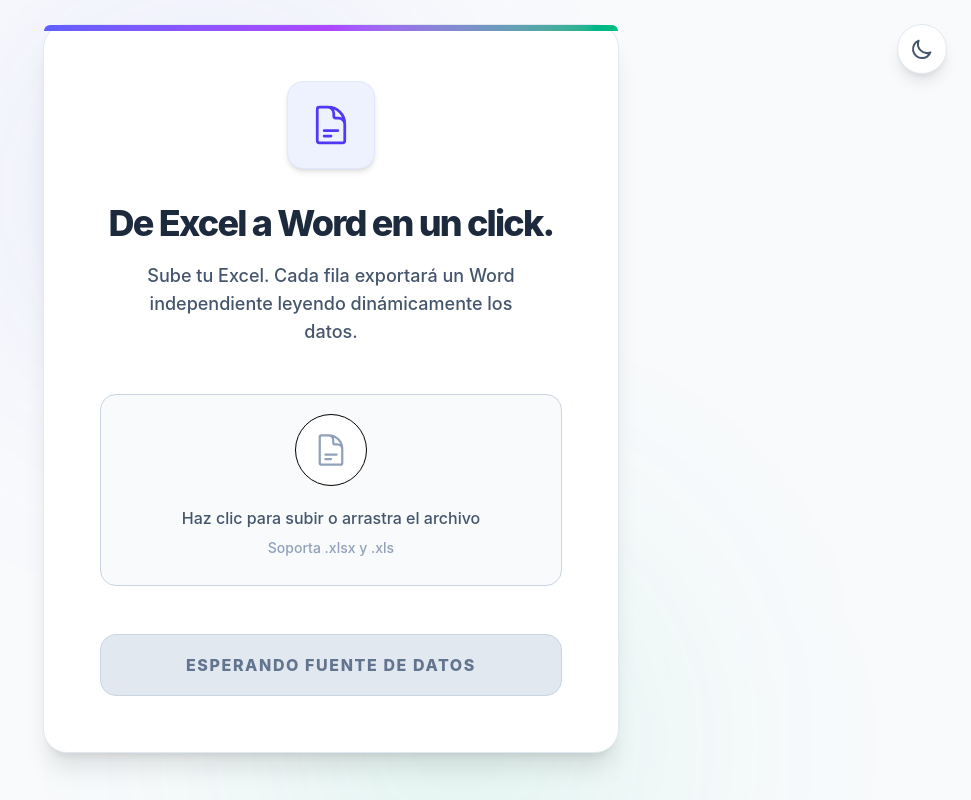
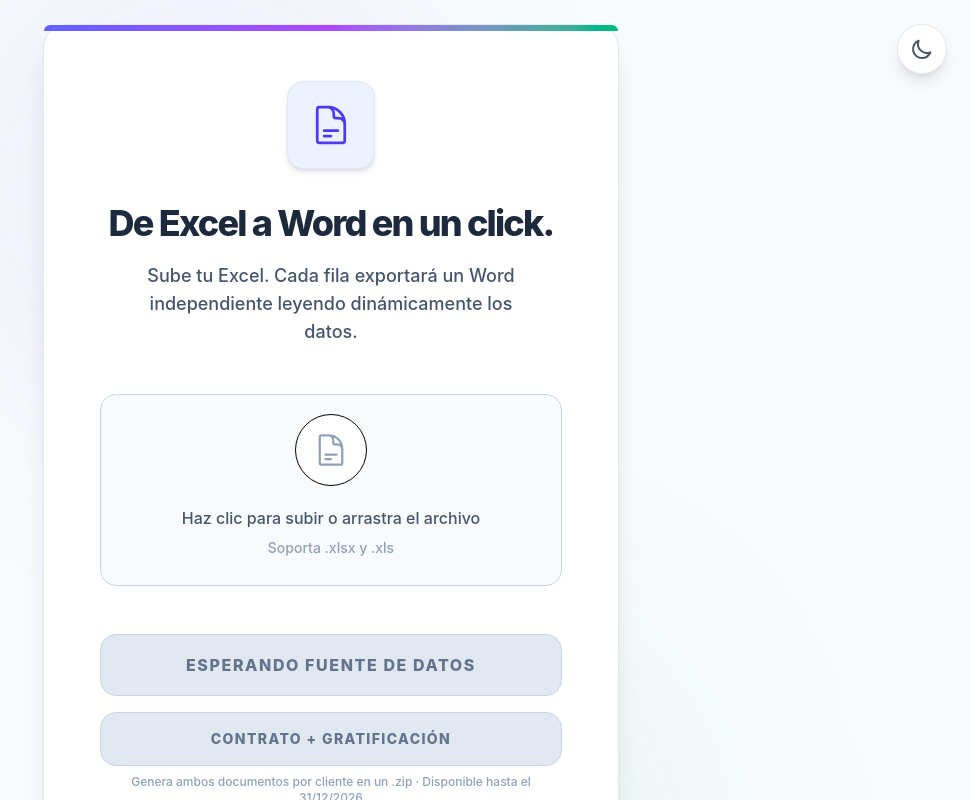
Before and after one commit to NicolasCruyffMachadoGarcia/SmartCash, a React (Vite) app: page / in a window 1280 px wide. Shown: the top 800 px of the page, without its empty margins (309-1280 px from the left). Built offline with nearby package versions, Linux system fonts and the light colour scheme.

Commit message:
Actualizacion del contrato

```diff
--- a/src/App.jsx
+++ b/src/App.jsx
@@ -15,6 +15,27 @@
   "ACCION COMERCIAL 365 S.A.C.": "20614009021",
   "RECUPERATE S.A.C.": "20606358882"
 };
+
+// GRATIFICACIÓN: el botón "Contrato + Gratificación" solo está disponible hasta esta fecha (inclusive).
+// Para extender el plazo o reactivarlo el próximo año, cambia solo esta línea.
+const GRATIFICACION_HASTA = new Date(2026, 11, 31, 23, 59, 59); // 31/12/2026
+const gratificacionActiva = () => new Date() <= GRATIFICACION_HASTA;
+
+// Renderiza una plantilla .docx con los datos de una fila
+function renderizarDocx(arrayBufferPlantilla, datos, tipo = 'blob') {
+  const zip = new PizZip(arrayBufferPlantilla.slice(0));
+  // nullGetter: deja en blanco lo que no encuentre, en vez de imprimir "undefined"
+  const doc = new Docxtemplater(zip, {
+    paragraphLoop: true,
+    linebreaks: true,
+    nullGetter: () => ''
+  });
+  doc.render(datos);
+  return doc.getZip().generate({
+    type: tipo,
+    mimeType: 'application/vnd.openxmlformats-officedocument.wordprocessingml.document'
+  });
+}
 
 function obtenerRUC(nombreEmpresa) {
   if (!nombreEmpresa) return '__________';
@@ -128,6 +149,7 @@
   const [dragOver, setDragOver] = useState(false);
   const [darkMode, setDarkMode] = useState(false);
   const [totalFilas, setTotalFilas] = useState(0);
+  const mostrarGratificacion = gratificacionActiva();
 
   useEffect(() => {
     if (darkMode) document.documentElement.classList.add('dark');
@@ -154,8 +176,12 @@
     setDragOver(false);
   };
 
-  const generarDocumentosMasivos = async () => {
+  const generarDocumentosMasivos = async (incluirGratificacion = false) => {
     if (!archivoExcel) return;
+    if (incluirGratificacion && !gratificacionActiva()) {
+      alert('El periodo de gratificación ya terminó.');
+      return;
+    }
     setCargando(true);
 
     try {
@@ -169,6 +195,16 @@
       const respuestaPlantilla = await fetch('/plantilla.docx');
       if (!respuestaPlantilla.ok) throw new Error('Plantilla no encontrada');
       const arrayBufferPlantilla = await respuestaPlantilla.arrayBuffer();
+
+      // Solo en modo "Contrato + Gratificación": se carga la 2da plantilla y se arma un ZIP
+      let arrayBufferGratificacion = null;
+      let zipFinal = null;
+      if (incluirGratificacion) {
+        const respuestaGrat = await fetch('/plantilla_gratificacion.docx');
+        if (!respuestaGrat.ok) throw new Error('Plantilla de gratificación no encontrada');
+        arrayBufferGratificacion = await respuestaGrat.arrayBuffer();
+        zipFinal = new PizZip();
+      }
 
       const hoy = new Date();
       const diaHoy = hoy.getDate() < 10 ? `0${hoy.getDate()}` : `${hoy.getDate()}`;
@@ -184,6 +220,9 @@
         // Variables Base
         const correlativo = datosParaWord['CORRELAT'] || datosParaWord['CORRELATIVO'] || '';
         const dniCliente = datosParaWord['N°_DOCUMENTO'] || datosParaWord['N°_DOCUN'] || datosParaWord['N°_DOCU'] || 'Sin_DNI';
+
+        // Clave limpia {DNI} para la plantilla de gratificación (no pisa una columna DNI si ya existe)
+        if (!datosParaWord['DNI']) datosParaWord['DNI'] = dniCliente;
 
         // Match de Nombres y Empresa
         if (datosParaWord['NOMBRES_Y_APELLIDOS']) datosParaWord['NOMBRES'] = datosParaWord['NOMBRES_Y_APELLIDOS'];
@@ -242,25 +281,23 @@
           }
         }
 
-        const zip = new PizZip(arrayBufferPlantilla.slice(0));
+        const prefijoCorrelativo = correlativo ? `${correlativo}_` : '';
+        const nombreContrato = `${prefijoCorrelativo}contrato de crédito ${dniCliente}.docx`;
 
-        // EL ESCUDO ANTI-UNDEFINED: nullGetter le dice a docxtemplater que deje en blanco lo que no encuentre.
-        const doc = new Docxtemplater(zip, {
-          paragraphLoop: true,
-          linebreaks: true,
-          nullGetter: function(part) {
-            return ""; // En lugar de imprimir "undefined", imprime nada.
-          }
-        });
+        if (incluirGratificacion) {
+          zipFinal.file(nombreContrato, renderizarDocx(arrayBufferPlantilla, datosParaWord, 'uint8array'));
+          zipFinal.file(
+            `${prefijoCorrelativo}autorización gratificación ${dniCliente}.docx`,
+            renderizarDocx(arrayBufferGratificacion, datosParaWord, 'uint8array')
+          );
+        } else {
+          saveAs(renderizarDocx(arrayBufferPlantilla, datosParaWord, 'blob'), nombreContrato);
+        }
+      }
 
-        doc.render(datosParaWord);
-        const out = doc.getZip().generate({
-          type: 'blob',
-          mimeType: 'application/vnd.openxmlformats-officedocument.wordprocessingml.document'
-        });
-
-        const prefijoCorrelativo = correlativo ? `${correlativo}_` : '';
-        saveAs(out, `${prefijoCorrelativo}contrato de crédito ${dniCliente}.docx`);
+      if (incluirGratificacion) {
+        const blobZip = zipFinal.generate({ type: 'blob', compression: 'DEFLATE' });
+        saveAs(blobZip, `contratos_con_gratificacion_${fechaHoyFormateada.replace(/\//g, '-')}.zip`);
       }
 
     } catch (error) {
@@ -353,7 +390,7 @@
         </div>
 
         <button
-          onClick={generarDocumentosMasivos}
+          onClick={() => generarDocumentosMasivos(false)}
           disabled={!archivoExcel || cargando}
           className={`group/btn relative w-full py-4.5 px-7 rounded-2xl font-extrabold text-base uppercase tracking-widest transition-all duration-300 overflow-hidden flex justify-center items-center gap-3.5
             ${!archivoExcel || cargando
@@ -375,6 +412,25 @@
             'Esperando fuente de datos'
           )}
         </button>
+
+        {mostrarGratificacion && (
+          <>
+            <button
+              onClick={() => generarDocumentosMasivos(true)}
+              disabled={!archivoExcel || cargando}
+              className={`mt-4 w-full py-4 px-7 rounded-2xl font-extrabold text-sm uppercase tracking-widest transition-all duration-300 flex justify-center items-center
+                ${!archivoExcel || cargando
+                  ? 'bg-slate-200 dark:bg-slate-800 cursor-not-allowed text-slate-500 dark:text-slate-400 border border-slate-300 dark:border-slate-700'
+                  : 'bg-gradient-to-r from-emerald-600 via-emerald-500 to-emerald-600 text-white shadow-lg transform hover:-translate-y-0.5 active:translate-y-0'
+                }`}
+            >
+              {archivoExcel ? `Contrato + Gratificación (${totalFilas})` : 'Contrato + Gratificación'}
+            </button>
+            <p className="mt-2 text-center text-xs text-slate-400 font-medium">
+              Genera ambos documentos por cliente en un .zip · Disponible hasta el 31/12/2026
+            </p>
+          </>
+        )}
       </div>
 
       <div className="mt-18 text-center text-base text-slate-500 font-semibold tracking-wide border-t border-slate-200 dark:border-slate-800 pt-8 max-w-sm mx-auto">
--- a/src/main.jsx
+++ b/src/main.jsx
@@ -5,6 +5,6 @@
 
 createRoot(document.getElementById('root')).render(
   <StrictMode>
-    <App /> l
+    <App />
   </StrictMode>,
 )
```
Also changed, not shown: 1 other file (tests, documents, lock files or other folders).
